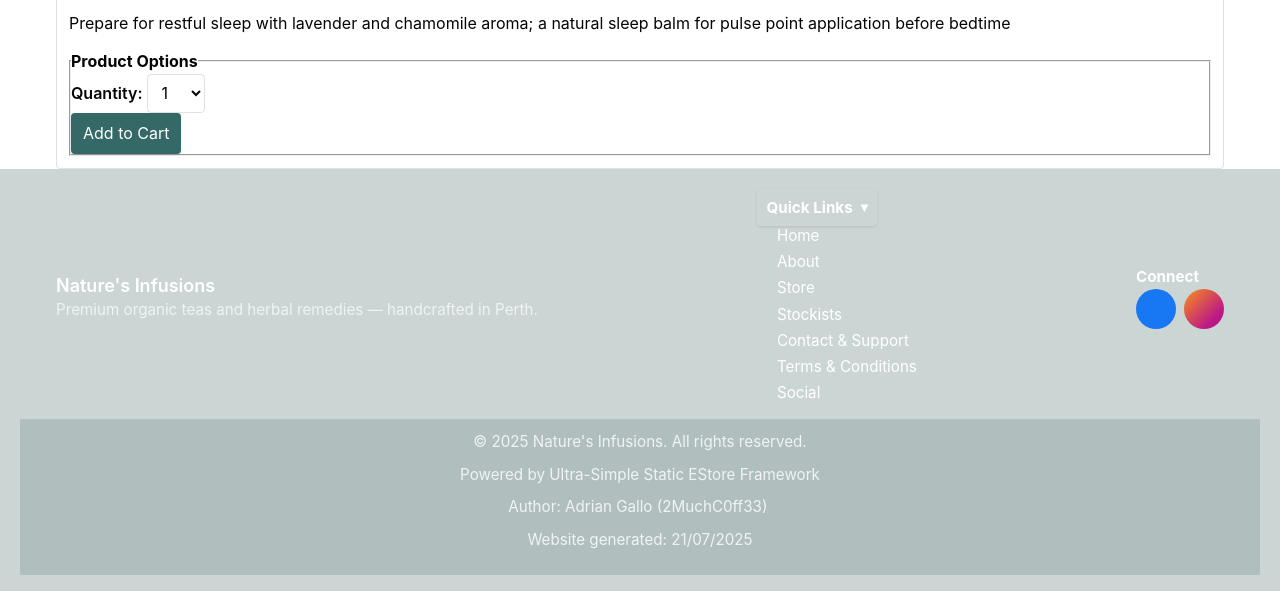
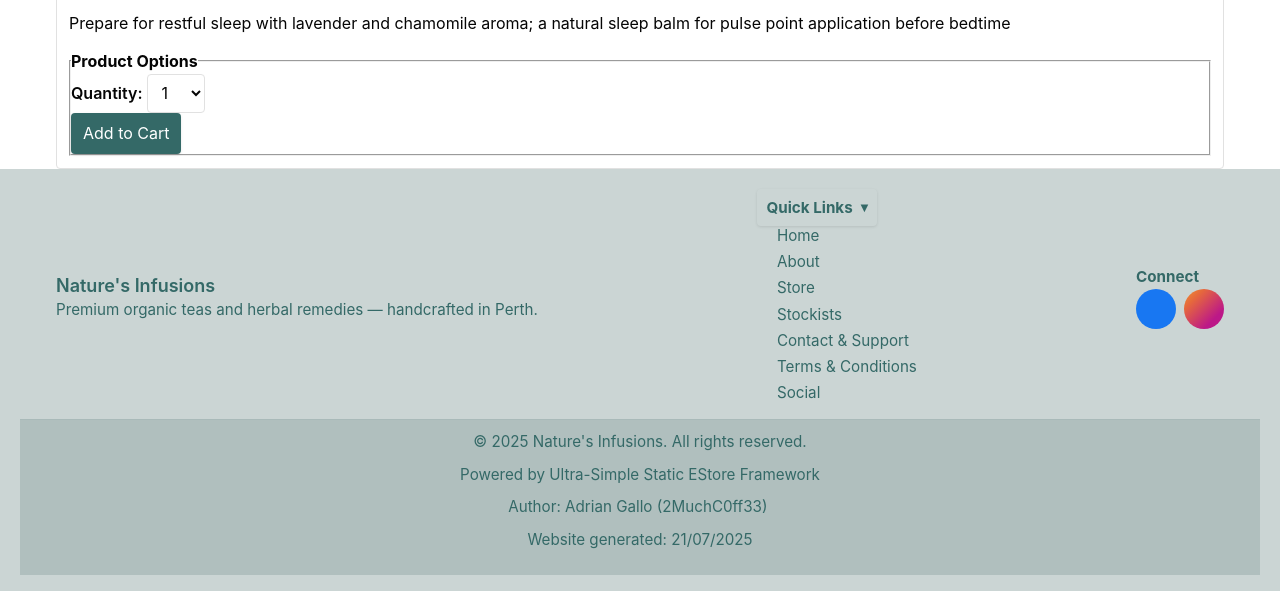
Before and after one commit to 2MuchC0ff33/naturesi, a PHP site: page /pages/store/balms.html in a window 1280 px wide. Shown: the part 2313-2904 px from the top of the page. Run offline with PHP 8.4, Linux system fonts and the light colour scheme.

Commit message:
style(footer): change footer text to brand green

```diff
--- a/assets/css/partials/elements/footer.css
+++ b/assets/css/partials/elements/footer.css
@@ -5,7 +5,7 @@ Legal bar, social links and footer layout go here for easier maintenance.
 .site-footer,
 footer[itemscope][itemtype*='WPFooter'] {
   --footer-bg: color-mix(in srgb, var(--color-accent) 18%, black 6%);
-  --footer-text: #fff;
+  --footer-text: var(--color-accent);
   --footer-accent-outline: color-mix(in srgb, var(--color-accent) 36%, transparent);
   background: var(--footer-bg);
   color: var(--footer-text);
```
